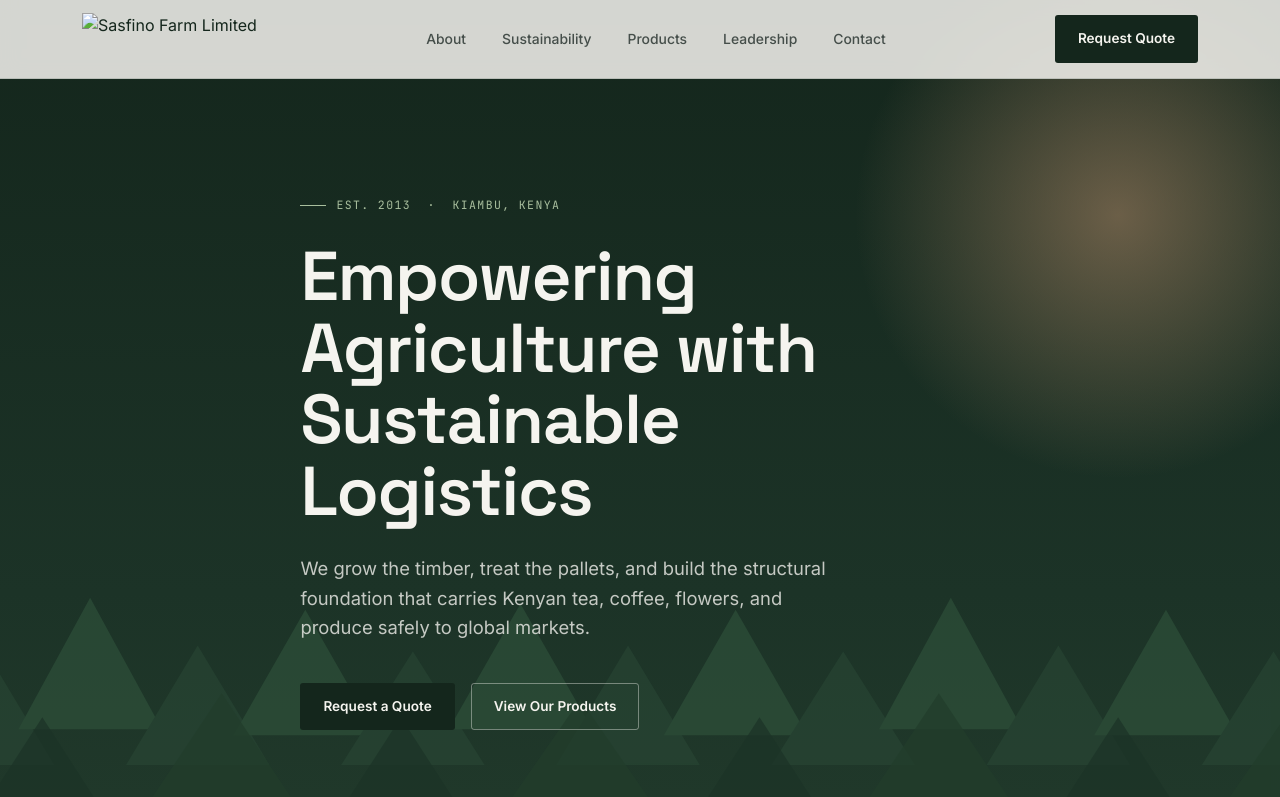
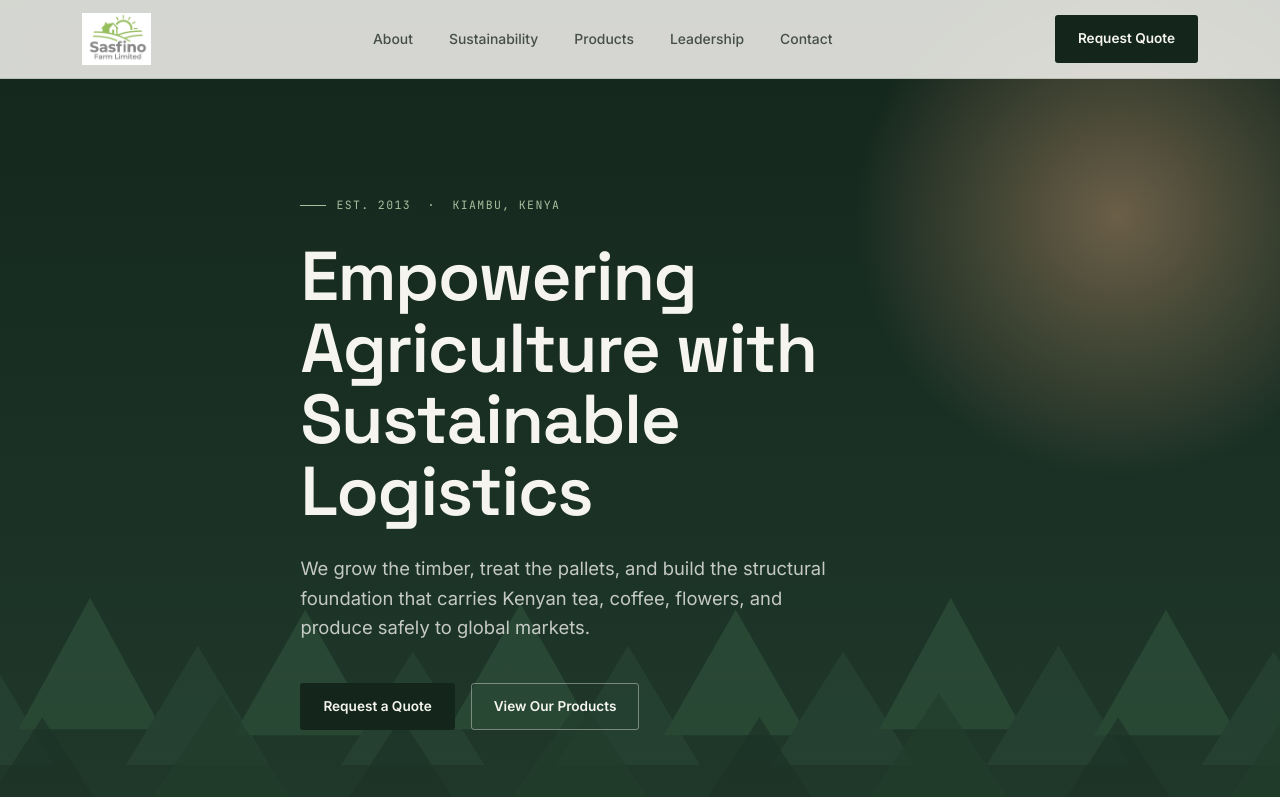
Before and after one commit to M3lcharagu/SASFINO, a plain HTML site: page index.html in a window 1280 px wide. Shown: the top 797 px of the page. Drawn offline with Linux system fonts and the light colour scheme.

Commit message:
Update logo image source in index.html

```diff
--- a/index.html
+++ b/index.html
@@ -14,7 +14,7 @@
 <header class="site-header">
   <div class="wrap">
     <div class="logo">
-      <img src="assets/sasfino_logo.jpeg" alt="Sasfino Farm Limited" class="logo-img">
+      <img src="sasfino_logo.jpeg" alt="Sasfino Farm Limited" class="logo-img">
     </div>
     <nav class="main-nav">
       <a href="#about">About</a>
```
